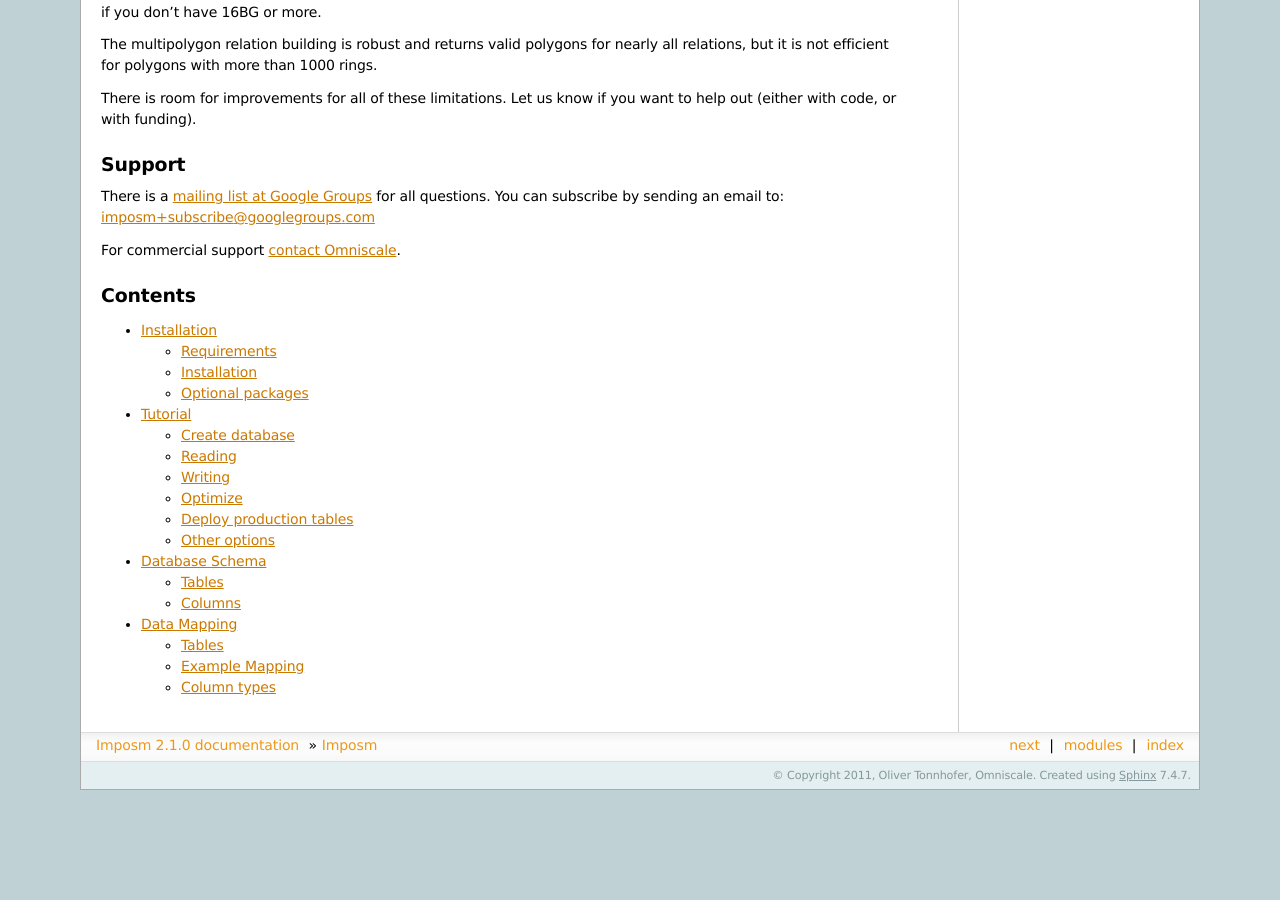
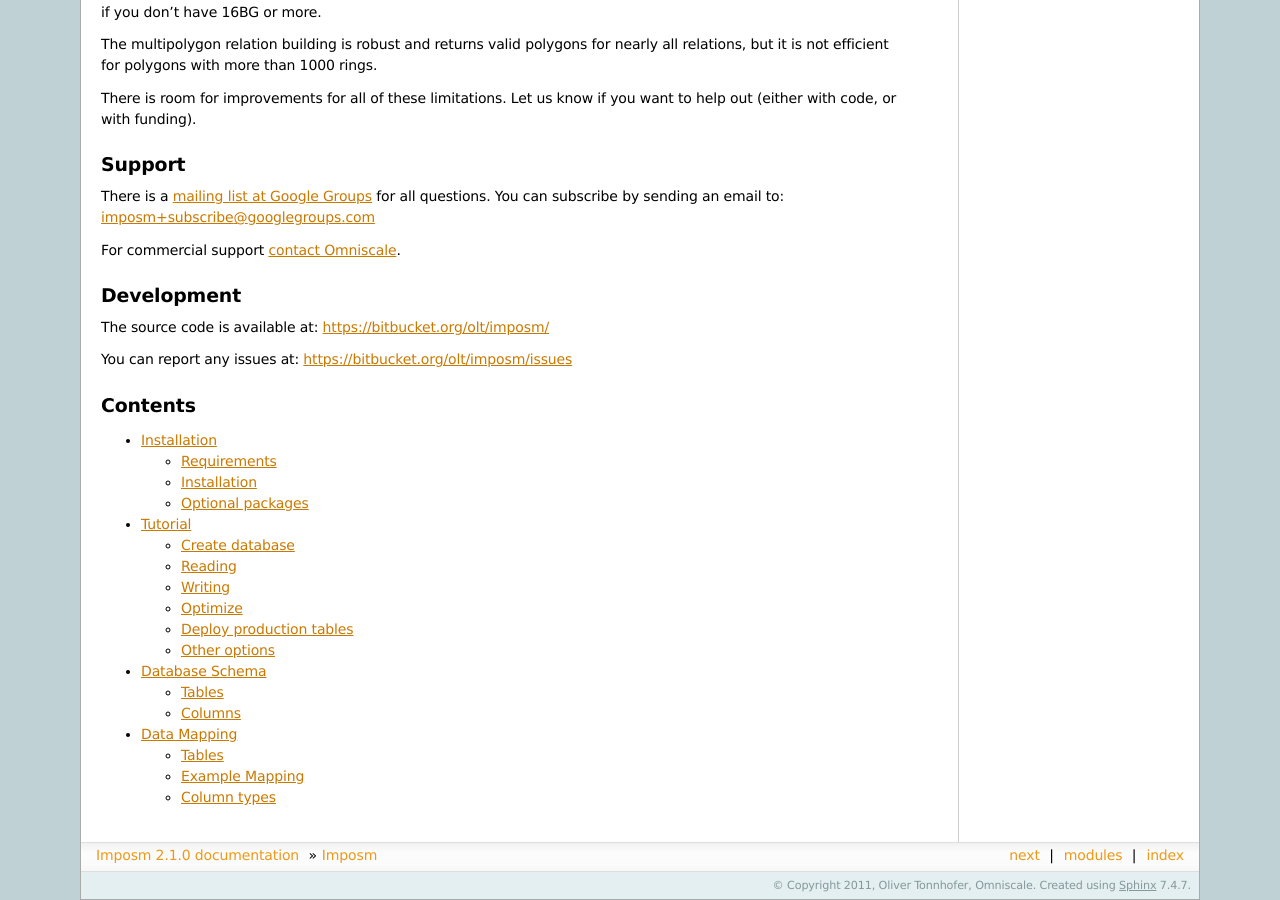
Before and after one commit to omniscale/imposm2, a Sphinx documentation site: the page built from doc/source/index.rst, in a window 1280 px wide and 900 px high, scrolled down 898 px. Built offline with Sphinx 7.4.7, drawn with Linux system fonts in a browser that asks for light colours; before the commit the page ends 1688 px from its top, so only the background shows below that.

Commit message:
add development notes to docs

```diff
--- a/doc/source/index.rst
+++ b/doc/source/index.rst
@@ -54,6 +54,13 @@ There is a `mailing list at Google Groups <http://groups.google.com/group/imposm
 
 For commercial support `contact Omniscale <http://omniscale.com/contact>`_.
 
+Development
+-----------
+
+The source code is available at: https://bitbucket.org/olt/imposm/
+
+You can report any issues at: https://bitbucket.org/olt/imposm/issues
+
 Contents
 --------
 
```
